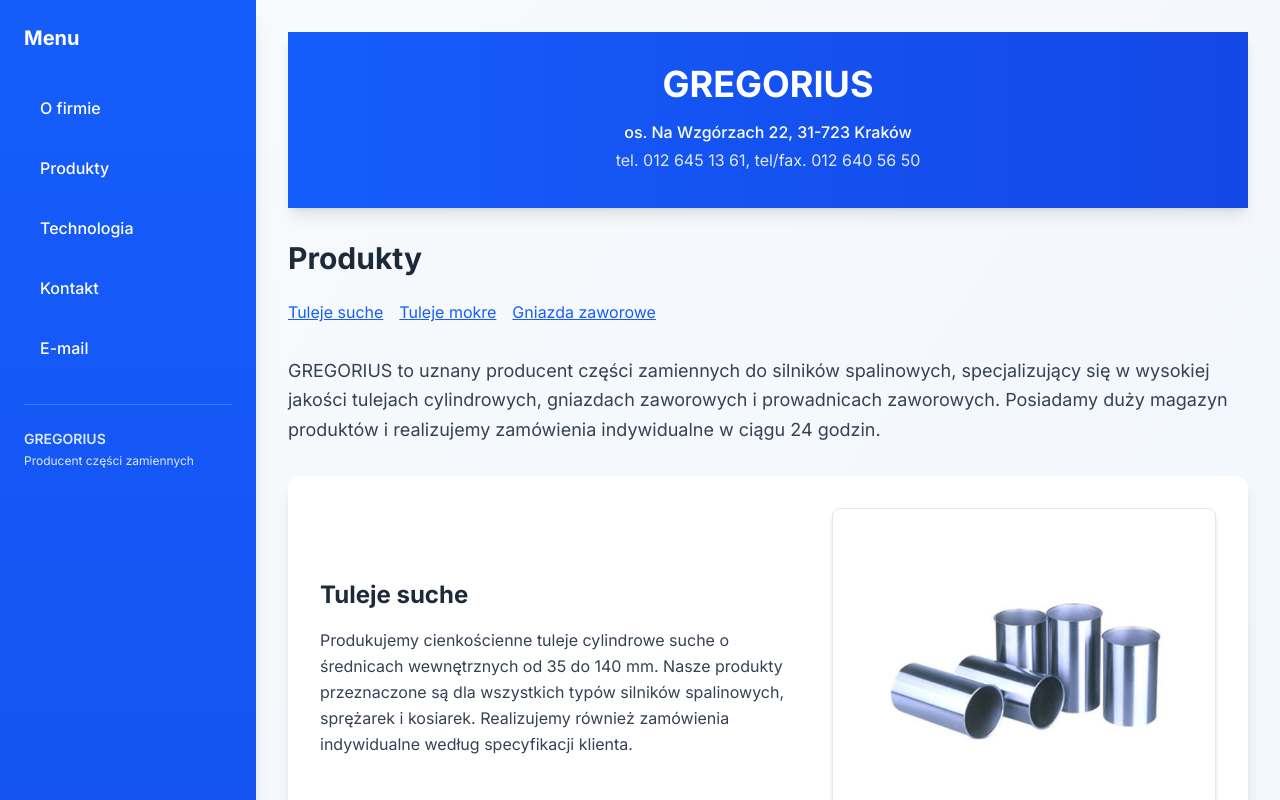
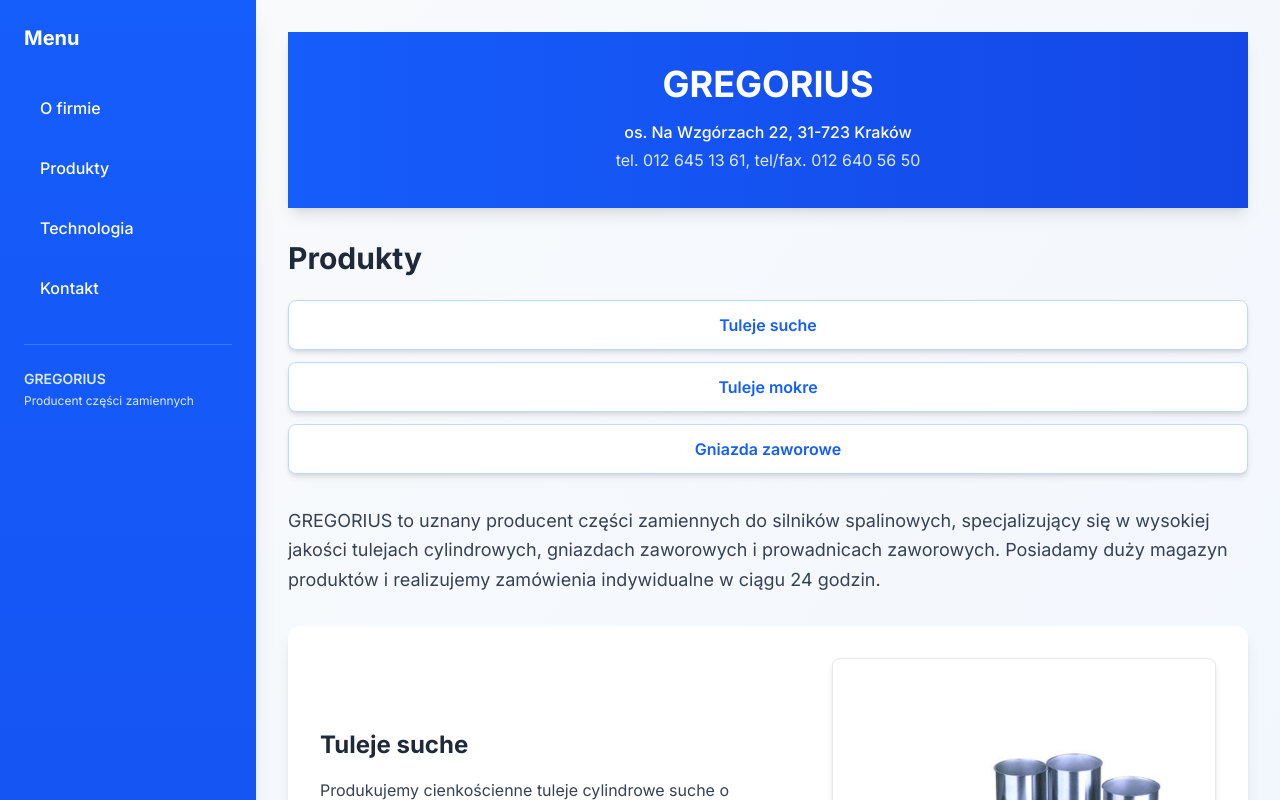
Before and after one commit to Brylson123/Next-js-Gregorius, a Next.js app: page /produkty in a window 1280 px wide. Shown: the top 800 px of the page. Built offline with nearby package versions, Linux system fonts and the light colour scheme.

Commit message:
Better ui

```diff
--- a/package.json
+++ b/package.json
@@ -3,7 +3,7 @@
   "version": "0.1.0",
   "private": true,
   "scripts": {
-    "d`ev": "next dev",
+    "dev": "next dev",
     "build": "next build",
     "start": "next start",
     "lint": "eslint"
--- a/src/app/globals.css
+++ b/src/app/globals.css
@@ -4,6 +4,13 @@
   html {
     font-family: 'Inter', system-ui, sans-serif;
     scroll-behavior: smooth;
+    scroll-padding-top: 80px;
+  }
+
+  @media (max-width: 1024px) {
+    html {
+      scroll-padding-top: 100px;
+    }
   }
 }
 
--- a/src/app/page.tsx
+++ b/src/app/page.tsx
@@ -12,11 +12,11 @@ export default function Home() {
         <div className="mt-6 lg:mt-8">
           <h1 className="text-2xl lg:text-3xl font-bold text-gray-800 mb-6">Informacje o firmie</h1>
 
-          <div className="flex flex-wrap gap-2 lg:gap-4 mb-6 lg:mb-8">
-            <a href="#nasz-cel" className="text-sm lg:text-base text-blue-600 hover:text-blue-800 underline bg-blue-50 hover:bg-blue-100 px-3 py-1 rounded-full transition-colors">Nasz cel</a>
-            <a href="#tradycja" className="text-sm lg:text-base text-blue-600 hover:text-blue-800 underline bg-blue-50 hover:bg-blue-100 px-3 py-1 rounded-full transition-colors">Tradycja</a>
-            <a href="#rozwoj" className="text-sm lg:text-base text-blue-600 hover:text-blue-800 underline bg-blue-50 hover:bg-blue-100 px-3 py-1 rounded-full transition-colors">Rozwój</a>
-            <a href="#nip" className="text-sm lg:text-base text-blue-600 hover:text-blue-800 underline bg-blue-50 hover:bg-blue-100 px-3 py-1 rounded-full transition-colors">NIP</a>
+          <div className="flex flex-col gap-3 mb-6 lg:mb-8">
+            <a href="#nasz-cel" className="flex items-center justify-center text-sm lg:text-base text-blue-600 hover:text-blue-700 font-semibold py-3 px-6 rounded-lg border border-blue-200 hover:border-blue-300 bg-white hover:bg-blue-50 shadow-md hover:shadow-lg transition-all duration-200 w-full">Nasz cel</a>
+            <a href="#tradycja" className="flex items-center justify-center text-sm lg:text-base text-blue-600 hover:text-blue-700 font-semibold py-3 px-6 rounded-lg border border-blue-200 hover:border-blue-300 bg-white hover:bg-blue-50 shadow-md hover:shadow-lg transition-all duration-200 w-full">Tradycja</a>
+            <a href="#rozwoj" className="flex items-center justify-center text-sm lg:text-base text-blue-600 hover:text-blue-700 font-semibold py-3 px-6 rounded-lg border border-blue-200 hover:border-blue-300 bg-white hover:bg-blue-50 shadow-md hover:shadow-lg transition-all duration-200 w-full">Rozwój</a>
+            <a href="#nip" className="flex items-center justify-center text-sm lg:text-base text-blue-600 hover:text-blue-700 font-semibold py-3 px-6 rounded-lg border border-blue-200 hover:border-blue-300 bg-white hover:bg-blue-50 shadow-md hover:shadow-lg transition-all duration-200 w-full">NIP</a>
           </div>
 
           <div className="space-y-6 lg:space-y-8">
--- a/src/app/produkty/page.tsx
+++ b/src/app/produkty/page.tsx
@@ -13,10 +13,25 @@ export default function Produkty() {
         <div className="mt-6 lg:mt-8">
           <h1 className="text-2xl lg:text-3xl font-bold text-gray-800 mb-6">Produkty</h1>
 
-          <div className="flex flex-wrap gap-4 mb-8">
-            <a href="#tuleje-suche" className="text-blue-600 hover:text-blue-800 underline">Tuleje suche</a>
-            <a href="#tuleje-mokre" className="text-blue-600 hover:text-blue-800 underline">Tuleje mokre</a>
-            <a href="#gniazda-zaworowe" className="text-blue-600 hover:text-blue-800 underline">Gniazda zaworowe</a>
+          <div className="flex flex-col gap-3 mb-8">
+            <a
+              href="#tuleje-suche"
+              className="flex items-center justify-center bg-white hover:bg-blue-50 text-blue-600 hover:text-blue-700 font-semibold py-3 px-6 rounded-lg border border-blue-200 hover:border-blue-300 shadow-md hover:shadow-lg transition-all duration-200 w-full"
+            >
+              Tuleje suche
+            </a>
+            <a
+              href="#tuleje-mokre"
+              className="flex items-center justify-center bg-white hover:bg-blue-50 text-blue-600 hover:text-blue-700 font-semibold py-3 px-6 rounded-lg border border-blue-200 hover:border-blue-300 shadow-md hover:shadow-lg transition-all duration-200 w-full"
+            >
+              Tuleje mokre
+            </a>
+            <a
+              href="#gniazda-zaworowe"
+              className="flex items-center justify-center bg-white hover:bg-blue-50 text-blue-600 hover:text-blue-700 font-semibold py-3 px-6 rounded-lg border border-blue-200 hover:border-blue-300 shadow-md hover:shadow-lg transition-all duration-200 w-full"
+            >
+              Gniazda zaworowe
+            </a>
           </div>
 
           <div className="mb-8">
--- a/src/components/Navigation.tsx
+++ b/src/components/Navigation.tsx
@@ -8,7 +8,6 @@ const navigationItems = [
   { href: '/produkty', label: 'Produkty' },
   { href: '/technologia', label: 'Technologia' },
   { href: '/kontakt', label: 'Kontakt' },
-  { href: 'mailto:biuro@gregorius.pl', label: 'E-mail' },
 ]
 
 export default function Navigation() {
```
